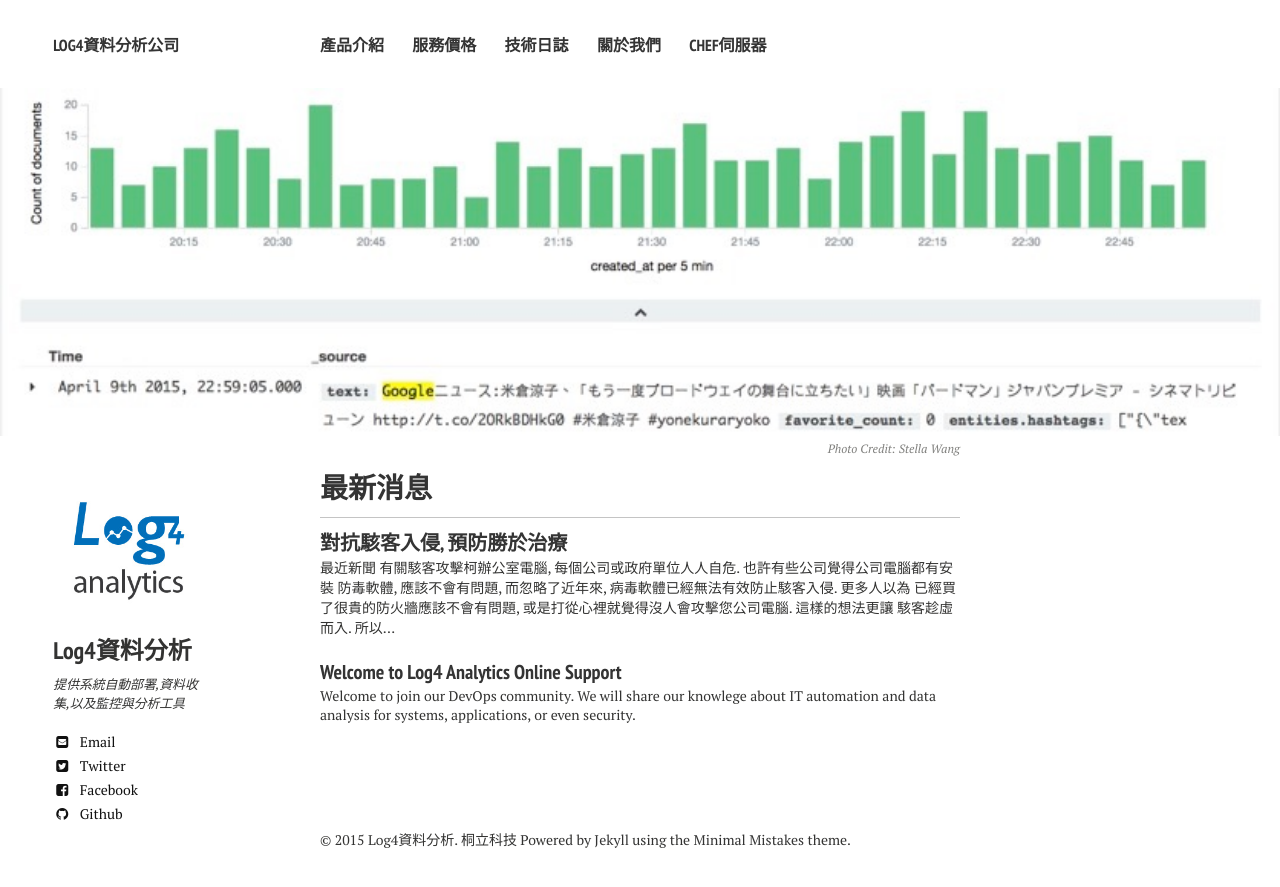
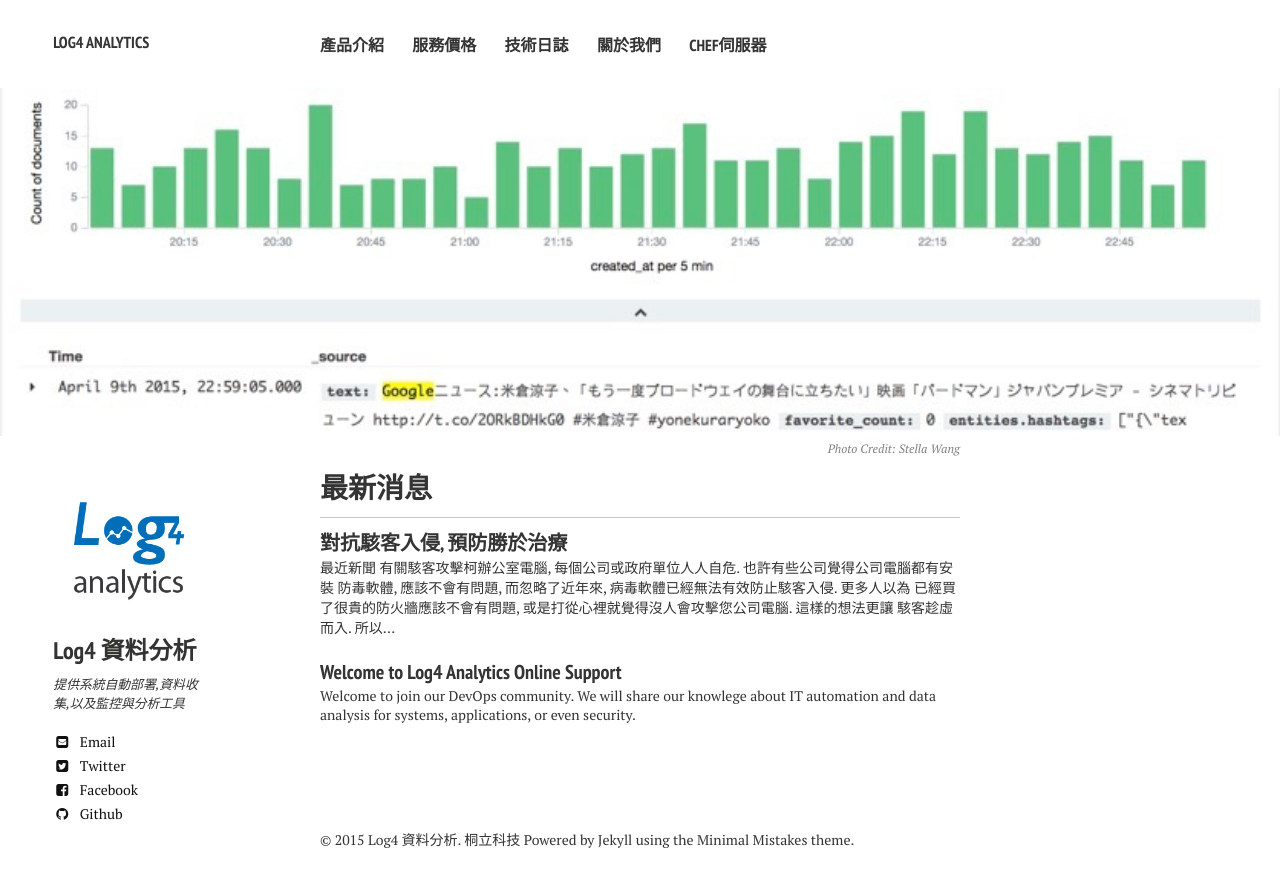
Before and after one commit to mingderwang/mingderwang.github.io.source, a Jekyll site: the page built from index.md, in a window 1280 px wide. Shown: the top 887 px of the page. Built offline with Jekyll 4.4.1, drawn with Linux system fonts in a browser that asks for light colours; nearby versions of some CDN libraries.

Commit message:
change title

```diff
--- a/_config.yml
+++ b/_config.yml
@@ -1,6 +1,6 @@
 # Site wide configuration
 
-title:            Log4資料分析公司
+title:            Log4 Analytics
 locale:           en_US
 #url:              //localhost:4000
 url:              //www.log4analytics.com
@@ -27,7 +27,7 @@ kramdown:
 
 # Site owner
 owner:
-  name: Log4資料分析
+  name: Log4 資料分析
   avatar: logo.jpg
   bio: "提供系統自動部署,資料收集,以及監控與分析工具"
   email: sales@log4analytics.com
```
